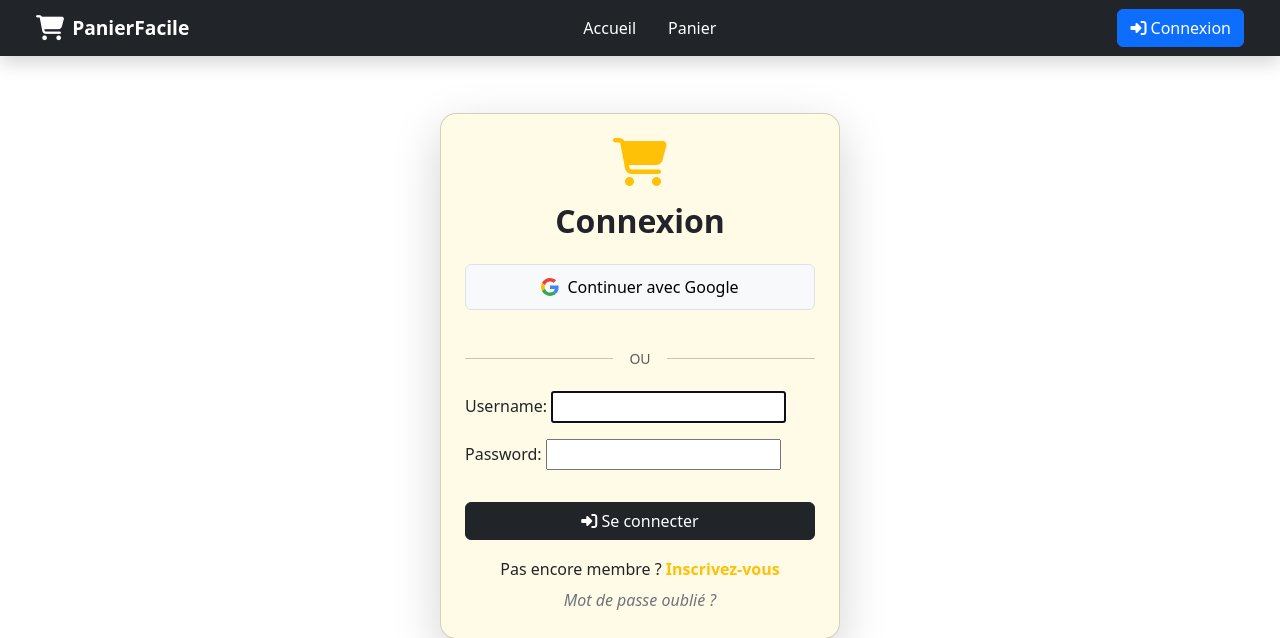
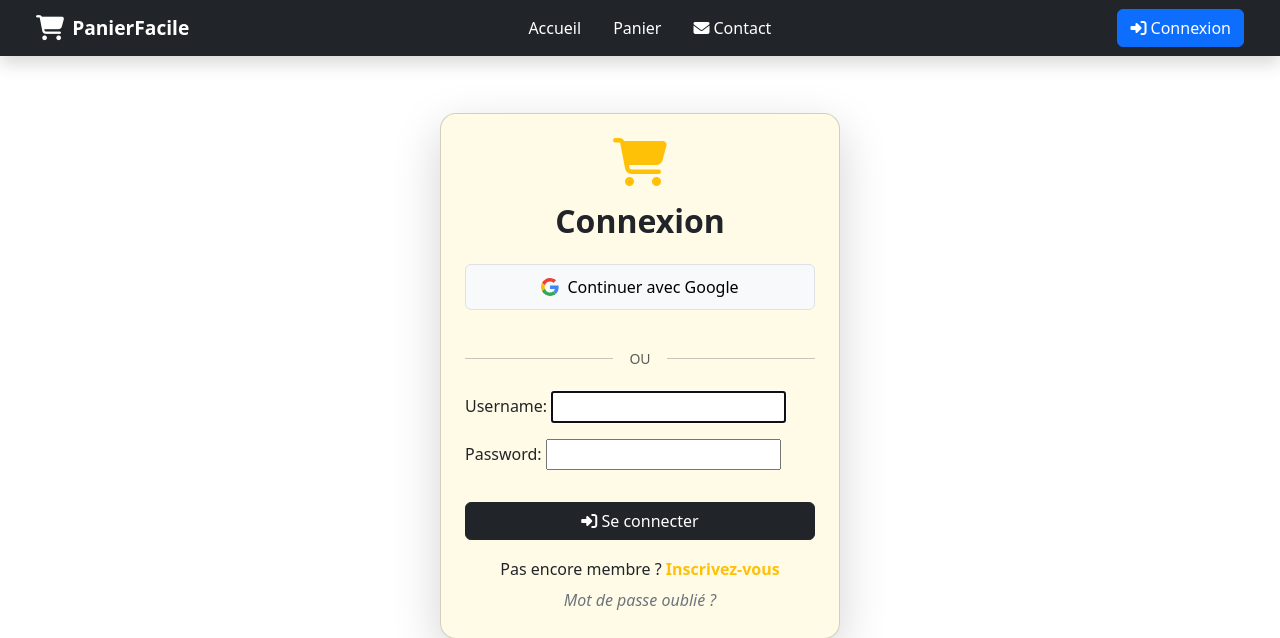
Before and after one commit to nasserbrid/panier_facile, a Django app: page /login/ in a window 1280 px wide. Shown: the top 638 px of the page. Run offline with Django 5.2, Linux system fonts and the light colour scheme; parts of the project's set-up code (start-up, migrations or seed data) failed here and were passed over; some libraries are stand-ins or nearby versions.

Commit message:
UX: Ajout du lien Contact dans la barre de navigation
Changements:
- templates/base.html:
  Ajout d'un lien "Contact" dans la navbar principale
  Icône enveloppe pour une meilleure visibilité
  Positionné entre "Panier" et les autres liens

Résultat:
- Les utilisateurs peuvent maintenant accéder facilement au formulaire
  de contact depuis n'importe quelle page via la navigation
- Le formulaire envoie un email à nasserbrid@gmail.com automatiquement

🤖 Generated with [Claude Code](https://claude.com/claude-code)

Co-Authored-By: Claude Sonnet 4.5 <noreply@anthropic.com>

```diff
--- a/templates/base.html
+++ b/templates/base.html
@@ -40,6 +40,11 @@
           <li class="nav-item">
             <a class="nav-link text-white" href="{% url 'liste_paniers' %}"
               >Panier</a
+            >
+          </li>
+          <li class="nav-item">
+            <a class="nav-link text-white" href="{% url 'contact' %}"
+              ><i class="fas fa-envelope me-1"></i>Contact</a
             >
           </li>
           {% comment %}
```
